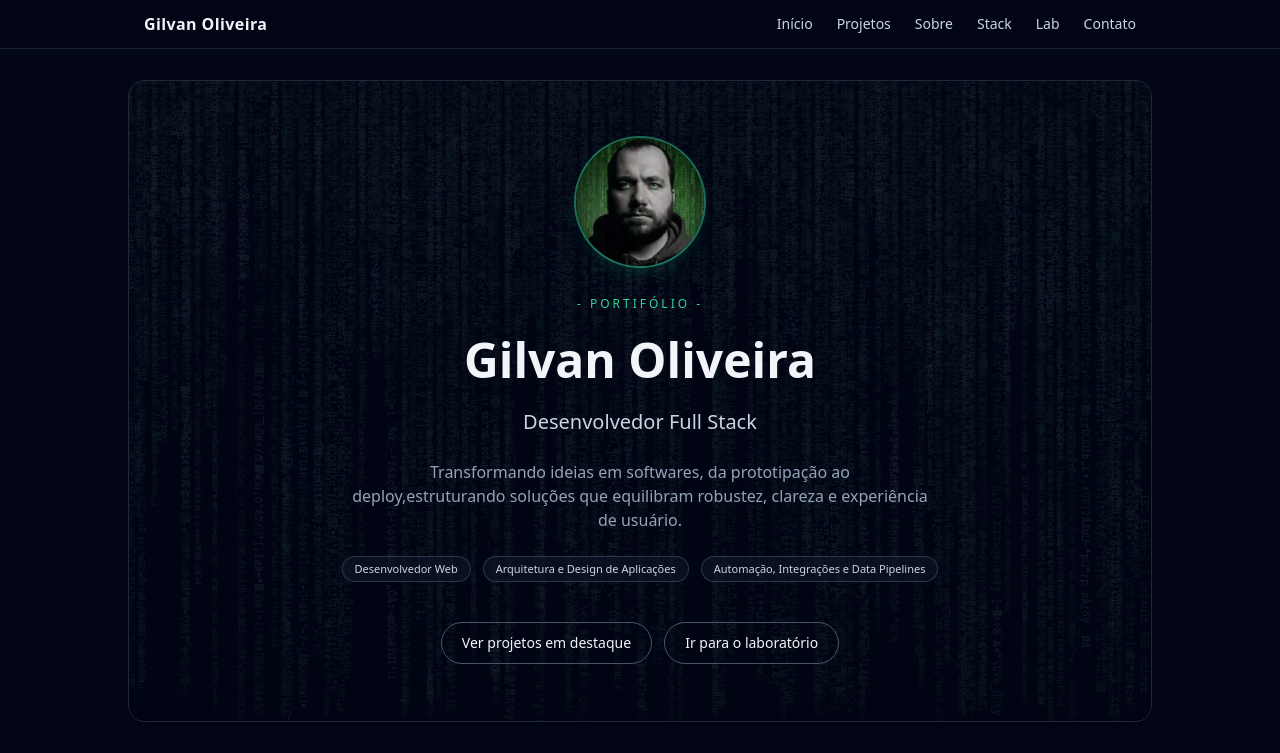
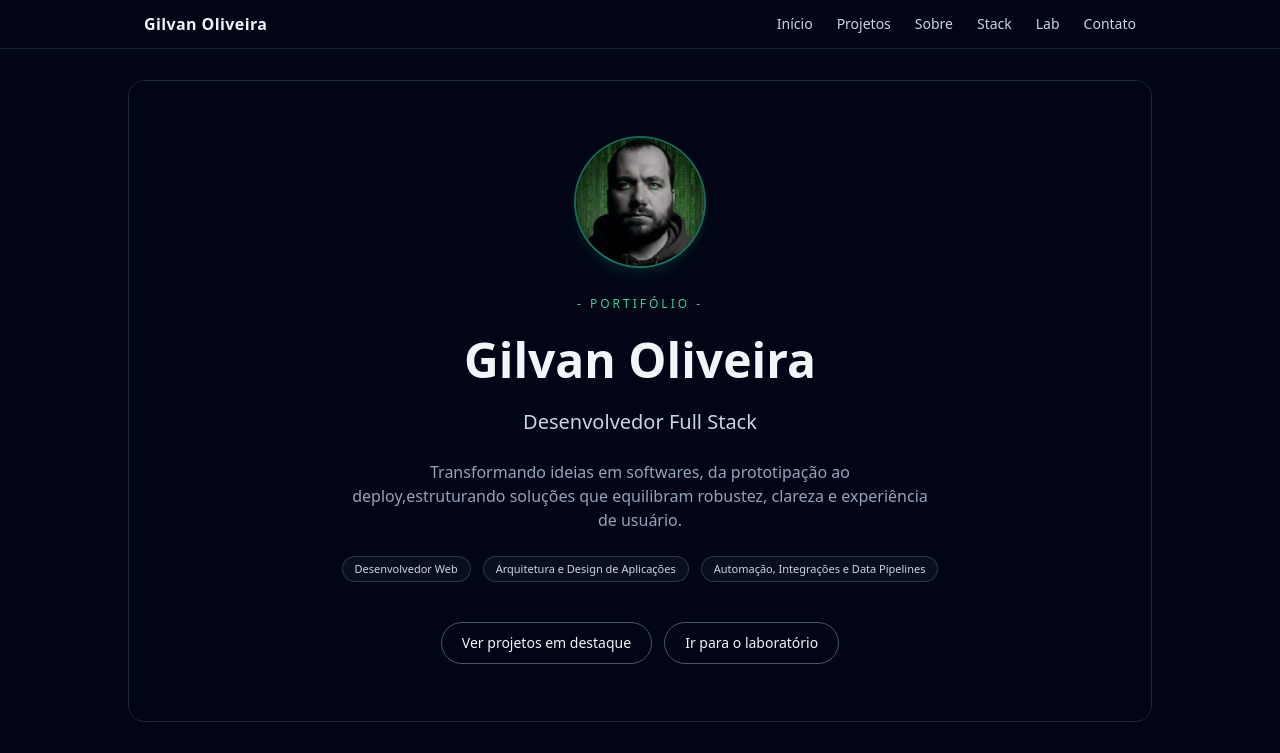
Before and after one commit to GilvanPOliveira/gilvanpoliveira.github.io, a Vue app: page / in a window 1280 px wide. Shown: the top 753 px of the page. Built offline with nearby package versions, Linux system fonts and the light colour scheme.

Commit message:
Remoção do background

```diff
--- a/src/components/sections/HeroSection.vue
+++ b/src/components/sections/HeroSection.vue
@@ -1,26 +1,12 @@
 <script setup lang="ts">
 import { profile } from '../../data/profile'
-import matrixBg from '../../assets/background.webp'
 </script>
 
 <template>
   <section
     id="hero"
-    class="relative overflow-hidden scroll-mt-24 min-h-[70vh] sm:min-h-[80vh] flex items-center justify-center bg-slate-950/60 text-slate-100 pt-10 pb-10"
+    class="scroll-mt-24 min-h-[70vh] sm:min-h-[80vh] flex items-center justify-center bg-slate-950/60 text-slate-100 pt-10 pb-10"
   >
-    <div
-      class="pointer-events-none absolute inset-0 -z-10 opacity-25"
-      aria-hidden="true"
-    >
-      <img
-        :src="matrixBg"
-        alt=""
-        loading="lazy"
-        decoding="async"
-        class="w-full h-full object-cover"
-      />
-    </div>
-
     <div class="w-full max-w-3xl px-4 text-center space-y-4 sm:space-y-6">
       <a
         href="https://github.com/GilvanPOliveira"
@@ -39,7 +25,6 @@ import matrixBg from '../../assets/background.webp'
           class="block mx-auto w-28 h-28 sm:w-32 sm:h-32 rounded-full object-cover opacity-80 hover:opacity-100 transition-opacity duration-200 ring-2 ring-emerald-400/60 shadow-lg shadow-emerald-500/20"
         />
       </a>
-
       <p class="text-[11px] sm:text-xs uppercase tracking-[0.25em] text-emerald-400">
         - Portifólio -
       </p>
```
Also changed, not shown: src/assets/background.webp (deleted).
